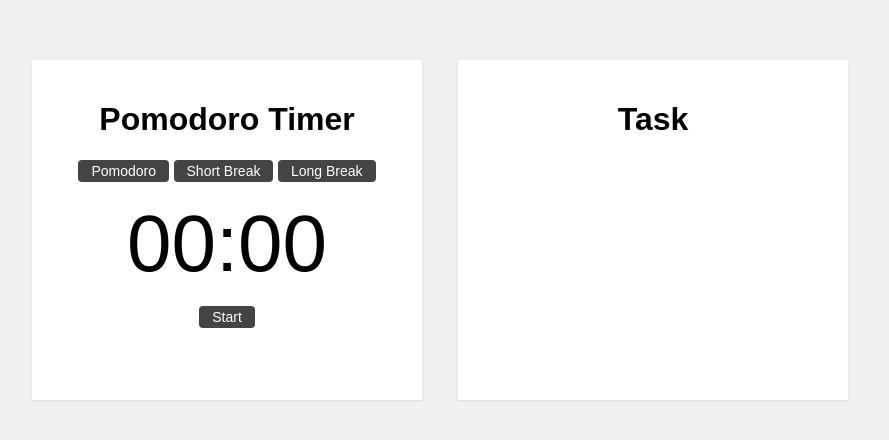
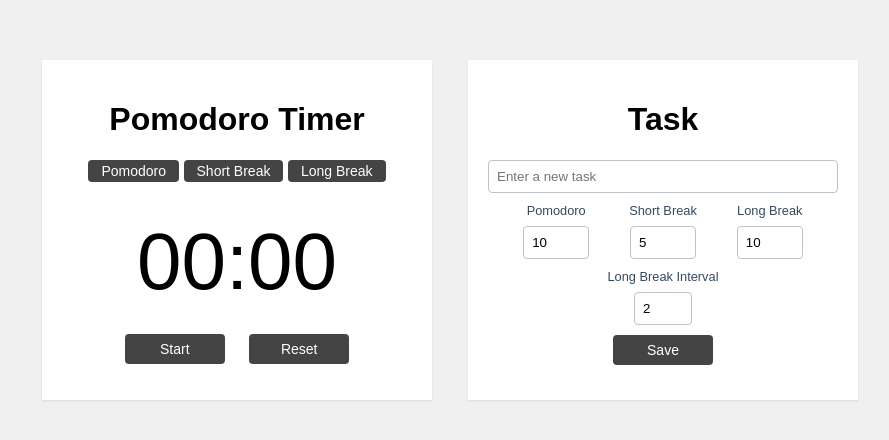
Before and after one commit to firsty-rahma/enchanted-pomodoro-app, a plain HTML site: page index.html in a window 1280 px wide. Shown: the part 178-618 px from the top of the page, without its empty margins (190-1079 px from the left). Drawn offline with Linux system fonts and the light colour scheme.

Commit message:
Preparing old UI to modify

```diff
--- a/index.html
+++ b/index.html
@@ -14,6 +14,7 @@
       <button data-mode="shortbreak" class="button mode-button" id="shortbreak-button">Short Break</button>
       <button data-mode="longbreak" class="button mode-button" id="longbreak-button">Long Break</button>
     </div>
+    <div class="current-task"></div>
     <div class="clock">
       <span id="clock-minutes">00</span>
       <span class="separator">:</span>
@@ -22,14 +23,40 @@
     <button class="main-button" data-action="start" id="clock-btn">
       Start
     </button>
+    <button class="main-button" id="reset-btn">
+      Reset
+    </button>
   </div>
   <div class="container">
     <h1>Task</h1>
+    <div class="form-group">
+      <input type="text" id="task-input" placeholder="Enter a new task" required>
+      <div class="input-time-group">
+        <div class="input-group">
+          <label for="pomodoro-input">Pomodoro</label>
+          <input type="number" id="pomodoro-input" min="10" max="45" value="10">
+        </div>
+        <div class="input-group">
+          <label for="shortbreak-input">Short Break</label>
+          <input type="number" id="shortbreak-input" min="5" max="15" value="5">
+        </div>
+        <div class="input-group">
+          <label for="longbreak-input">Long Break</label>
+          <input type="number" id="longbreak-input" min="10" max="20" value="10">
+        </div>
+      </div>
+      <div class="input-group">
+        <label for="longbreakInterval-input">Long Break Interval</label>
+        <input type="number" id="longbreakInterval-input" min="2" max="5" value="2">
+      </div>
+    </div>
+    <button class="main-button" id="save-button">Save</button>
   </div>
   <div class="hidden">
     <audio src="sound/pomodoro.mp3" data-sound="pomodoro"></audio>
     <audio src="sound/shortbreak.mp3" data-sound="shortbreak"></audio>
     <audio src="sound/longbreak.mp3" data-sound="longbreak"></audio>
   </div>
+  <script type="module" src="js/main.js"></script>
 </body>
 </html>
--- a/styles.css
+++ b/styles.css
@@ -29,6 +29,20 @@ body {
   margin: 2vh;
 }
 
+.current-task {
+  margin: 0.5vh;
+  padding: 0.5vh;
+  padding-top: 10px;
+  font-size: 1.2rem;
+}
+
+.form-group {
+  align-items: center;
+  display: flex;
+  flex-wrap: wrap;
+  justify-content: center;
+}
+
 button {
   font-size: 14px;
   cursor: pointer;
@@ -45,3 +59,45 @@ body {
   background-color: #b6b6b6;
   color: rgb(62, 62, 62);
 }
+
+.main-button {
+  margin: 10px;
+  width: 100px;
+  height: 30px;
+}
+
+.mode-button.active {
+  border-color: #444;
+  background-color: white;
+  color: #444;
+}
+
+.input-group {
+  margin: 0 2.5vh 0 2.5vh;
+}
+
+.input-time-group {
+  display: inline-flex;
+  margin: 10px;
+}
+
+label {
+  display: block;
+  margin-bottom: 0.5rem;
+  color: #34495e;
+  font-size: 0.8rem;
+}
+
+input {
+  padding: 0.5rem;
+  border: 1px solid #bdc3c7;
+  border-radius: 4px;
+}
+
+input[type="text"] {
+  width: 100%;
+}
+
+.hidden {
+  display: none;
+}
```
Lines whose indentation alone changed are shown as unchanged.
